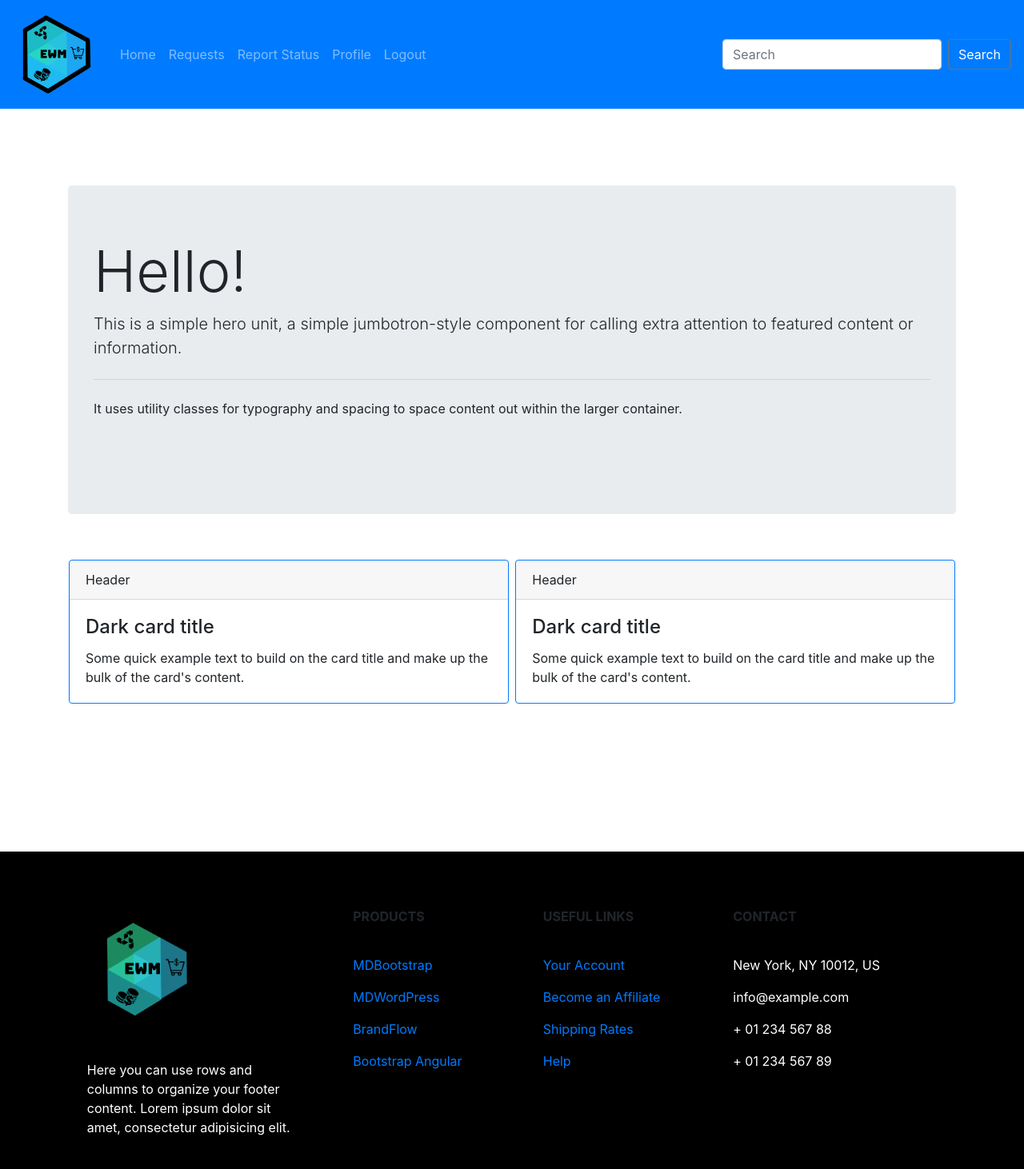
After one commit to rohan-op/Ewaste-Management, a CodeIgniter app: page /database/recycler/homePage in a window 1280 px wide. The commit adds this page. Shown: the whole page at 80% size. Run offline with CodeIgniter, Linux system fonts and the light colour scheme; a user stored in the database is signed in; some libraries are stand-ins or nearby versions.

Commit message:
all pages connected

```diff
--- a/application/controllers/recycler.php
+++ b/application/controllers/recycler.php
@@ -11,6 +11,14 @@ class Recycler extends MY_Controller{
 		$this->load->helper('form');
 	}
 
+
+	//Home Page
+	public function homePage()
+	{
+		$this->load->view("recycler/home_page");
+	}
+	//Home Page Ends
+
 	//Profile
 	public function profilePage()
 	{
@@ -18,6 +26,22 @@ class Recycler extends MY_Controller{
 	 	$recycler = $this->recyclermodel->profile();
 		$this->load->view("recycler/profile_recycler",compact('recycler'));
 	}
+	//Profile Ends
 
+
+	//Request
+	public function requestPage()
+	{
+		$this->load->view("recycler/request_recycler");
+	}
+	//Request Ends
+
+
+	//Status
+	public function statusPage()
+	{
+		$this->load->view("recycler/status_recycler");
+	}
+	//Status Ends
 }
 ?>
--- a/application/views/recycler/header_recycler.php
+++ b/application/views/recycler/header_recycler.php
@@ -29,16 +29,16 @@
   <div class="collapse navbar-collapse" id="navbarColor01">
     <ul class="navbar-nav mr-auto">
       <li class="nav-item">
-        <a class="nav-link" href="<?= base_url('user/dashboard')?>">Home</a>
+        <a class="nav-link" href="<?= base_url('recycler/homePage')?>">Home</a>
       </li>
       <li class="nav-item">
-        <a class="nav-link" href="<?= base_url('user/profile')?>">Requests</a>
+        <a class="nav-link" href="<?= base_url('recycler/requestPage')?>">Requests</a>
       </li>
       <li class="nav-item">
-        <a class="nav-link" href="<?= base_url('user/maintenancelist')?>">Report Status</a>
+        <a class="nav-link" href="<?= base_url('recycler/statusPage')?>">Report Status</a>
       </li>
       <li class="nav-item">
-        <a class="nav-link" href="#">Profile</a>
+        <a class="nav-link" href="<?= base_url('recycler/profilePage')?>">Profile</a>
       </li>
       <li class="nav-item">
         <a class="nav-link" href="<?= base_url('login/logout')?>">Logout</a>
--- /dev/null
+++ b/application/views/recycler/home_page.php
@@ -0,0 +1,55 @@
+<?php include('header_recycler.php'); ?>
+<div class="container">
+	  <br><br>
+	  <br>
+	  <?php if($feedback = $this->session->flashdata('feedback')): ?>
+	  	<?php $class = $this->session->flashdata('class');?>
+		<div class="row">
+			<div class="col-lg-6">
+				 <div class="alert alert-dismissible alert-<?php echo $class; ?>">
+				  <button type="button" class="close" data-dismiss="alert">&times;</button>
+				  <strong></strong> <a href="#" class="alert-link">
+				  	<?= $feedback ?>
+				  </a>
+				</div>
+			</div>
+		</div>
+	<?php endif; ?>
+	<br>
+	<div class="jumbotron">
+	  <h1 class="display-3">Hello!</h1>
+	  <p class="lead">This is a simple hero unit, a simple jumbotron-style component for calling extra attention to featured content or information.</p>
+	  <hr class="my-4">
+	  <p>It uses utility classes for typography and spacing to space content out within the larger container.</p>
+	  <br>
+	  <p class="lead">
+	  </p>
+	</div>
+	<br>
+
+	<table>
+	<tr>
+		<td>
+		<div class="card border-primary mb-3" style="max-width: 35rem;">
+		  <div class="card-header">Header</div>
+		  <div class="card-body">
+		    <h4 class="card-title">Dark card title</h4>
+		    <p class="card-text">Some quick example text to build on the card title and make up the bulk of the card's content.</p>
+		  </div>
+		</div>
+		</td>
+		<td>&nbsp;</td>
+		<td>
+		<div class="card border-primary mb-3" style="max-width: 35rem;">
+		  <div class="card-header">Header</div>
+		  <div class="card-body">
+		    <h4 class="card-title">Dark card title</h4>
+		    <p class="card-text">Some quick example text to build on the card title and make up the bulk of the card's content.</p>
+		  </div>
+		</div>
+		</td>
+	</tr>
+	</table>
+
+</div>
+<?php include('footer.php'); ?>
--- a/application/views/service/header_service.php
+++ b/application/views/service/header_service.php
@@ -29,16 +29,16 @@
   <div class="collapse navbar-collapse" id="navbarColor01" style="margin-left: 10px;">
     <ul class="navbar-nav mr-auto">
       <li class="nav-item">
-        <a class="nav-link" href="<?= base_url('user/dashboard')?>">Home</a>
+        <a class="nav-link" href="<?= base_url('service/homePage')?>">Home</a>
       </li>
       <li class="nav-item">
-        <a class="nav-link" href="<?= base_url('user/profile')?>">Requests</a>
+        <a class="nav-link" href="<?= base_url('service/requestPage')?>">Requests</a>
       </li>
       <li class="nav-item">
         <a class="nav-link" href="<?= base_url('user/maintenancelist')?>">Sell Refurbished Products</a>
       </li>
       <li class="nav-item">
-        <a class="nav-link" href="<?= base_url('user/maintenancelist')?>">Report Status</a>
+        <a class="nav-link" href="<?= base_url('service/statusPage')?>">Report Status</a>
       </li>
       <li class="nav-item">
         <a class="nav-link" href="<?= base_url('service/profilePage')?>">Profile</a>
--- a/application/views/user/cart_user.php
+++ b/application/views/user/cart_user.php
@@ -30,8 +30,7 @@
               <div>
                 <div class="d-flex justify-content-between">
                   <div>
-                    <h5>Blue denim shirt</h5>
-                    <p class="mb-3 text-muted text-uppercase small">Dell Windows 7</p>
+                    <h5>Dell Windows 7</h5>
                     <p class="mb-2 text-muted text-uppercase small">Laptop</p>
                     <p class="mb-3 text-muted text-uppercase small">Serviced by: Mek Peripheral</p>
                   </div>
@@ -73,8 +72,7 @@
               <div>
                 <div class="d-flex justify-content-between">
                   <div>
-                    <h5>Red hoodie</h5>
-                    <p class="mb-3 text-muted text-uppercase small">Dell Windows 10</p>
+                    <h5>Dell Windows 10</h5>
                     <p class="mb-2 text-muted text-uppercase small">Laptop</p>
                     <p class="mb-3 text-muted text-uppercase small">Serviced by: Mek Peripheral</p>
                   </div>
--- a/application/views/user/header_user.php
+++ b/application/views/user/header_user.php
@@ -29,7 +29,7 @@
   <div class="collapse navbar-collapse" id="navbarColor01">
     <ul class="navbar-nav mr-auto">
       <li class="nav-item">
-        <a class="nav-link" href="#">Home</a>
+        <a class="nav-link" href="<?= base_url('user/homePage')?>">Home</a>
       </li>
       <li class="nav-item">
         <a class="nav-link" href="<?= base_url('user/buyPage')?>">Buy</a>
```
Also changed, not shown: application/controllers/service.php (+25 -0 lines), application/controllers/user.php (+8 -0 lines), application/views/service/home_page.php (added, +55 -0 lines), application/views/user/home_page.php (added, +55 -0 lines).
